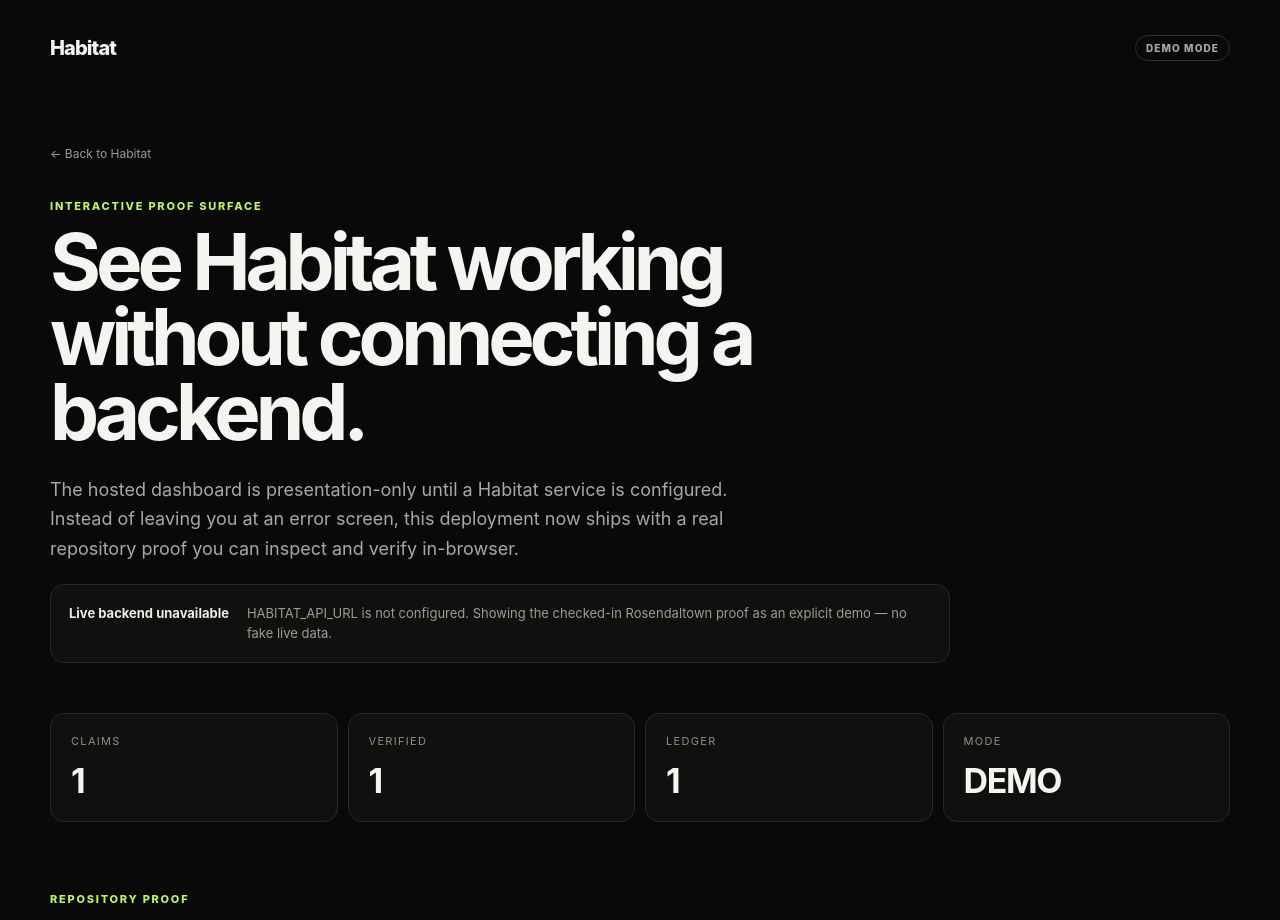
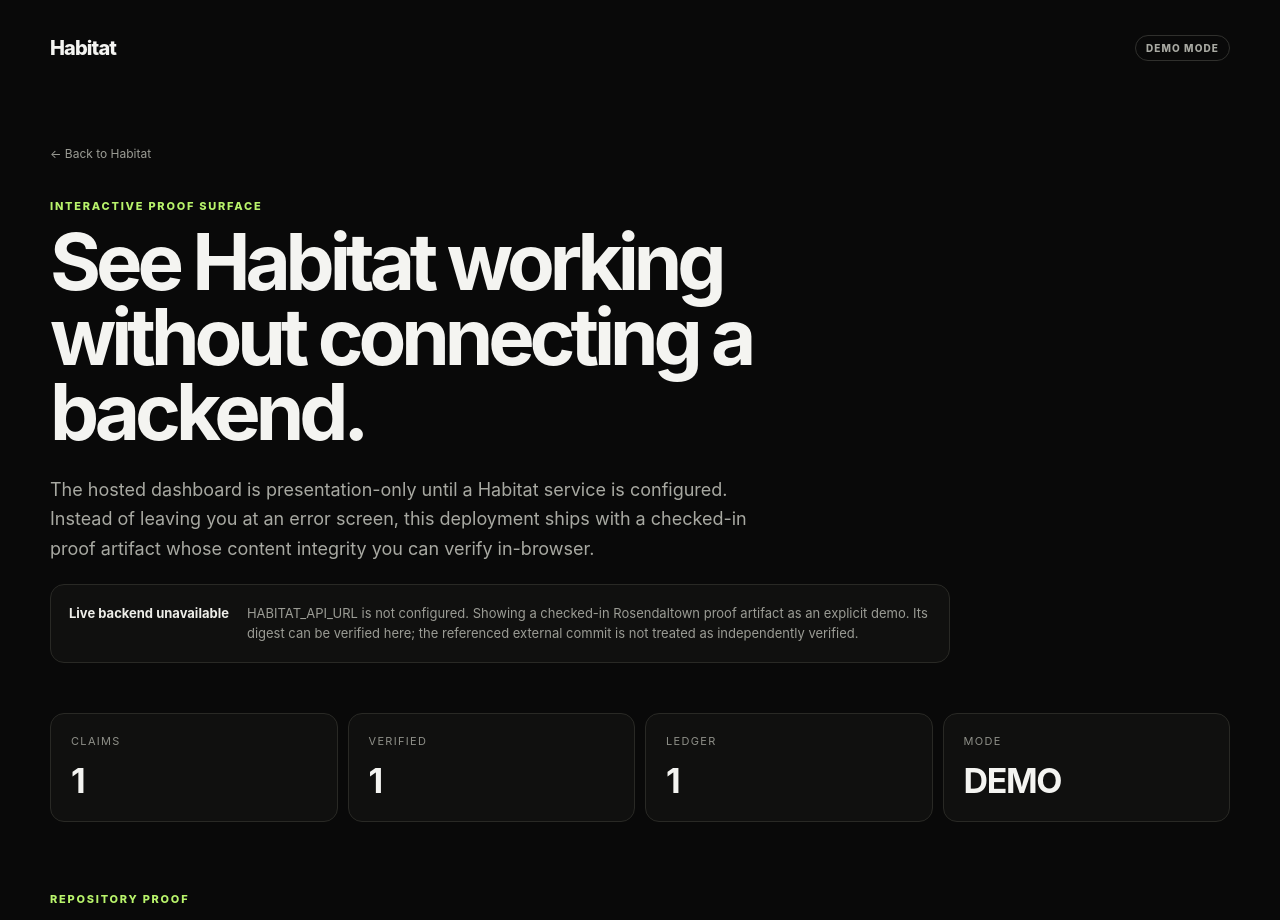
Before and after one commit to buttercode101/Habitat, a Next.js app in the folder web/: page /dashboard in a window 1280 px wide. Shown: the top 920 px of the page. Built offline with nearby package versions, Linux system fonts and the light colour scheme.

Commit message:
Remove unsupported real-proof language from Habitat demo

```diff
--- a/web/app/dashboard/page.tsx
+++ b/web/app/dashboard/page.tsx
@@ -39,8 +39,8 @@
         <Link className="back" href="/">← Back to Habitat</Link>
         <p className="eyebrow">Interactive proof surface</p>
         <h1>See Habitat working without connecting a backend.</h1>
-        <p className="lede">The hosted dashboard is presentation-only until a Habitat service is configured. Instead of leaving you at an error screen, this deployment now ships with a real repository proof you can inspect and verify in-browser.</p>
-        <div className="notice"><strong>Live backend unavailable</strong><span>{error}. Showing the checked-in Rosendaltown proof as an explicit demo — no fake live data.</span></div>
+        <p className="lede">The hosted dashboard is presentation-only until a Habitat service is configured. Instead of leaving you at an error screen, this deployment ships with a checked-in proof artifact whose content integrity you can verify in-browser.</p>
+        <div className="notice"><strong>Live backend unavailable</strong><span>{error}. Showing a checked-in Rosendaltown proof artifact as an explicit demo. Its digest can be verified here; the referenced external commit is not treated as independently verified.</span></div>
       </section>
       <section className="metrics" aria-label="Demo proof status">
         <Metric label="Claims" value={1} />
@@ -48,7 +48,7 @@
         <Metric label="Ledger" value={1} />
         <Metric label="Mode" value="DEMO" />
       </section>
-      <section className="section-head"><div><p className="eyebrow">Repository proof</p><h2>One real claim, ready to inspect</h2></div><span className="muted">Checked-in artifact</span></section>
+      <section className="section-head"><div><p className="eyebrow">Repository proof</p><h2>One proof artifact, ready to inspect</h2></div><span className="muted">Checked-in artifact</span></section>
       <div className="claims"><ClaimCard claim={DEMO_CLAIM} demo /></div>
       <ProofDemo />
       <footer><Link href="/">Habitat</Link> · Demo mode is explicit. A configured Habitat service becomes the source of truth.</footer>
```
